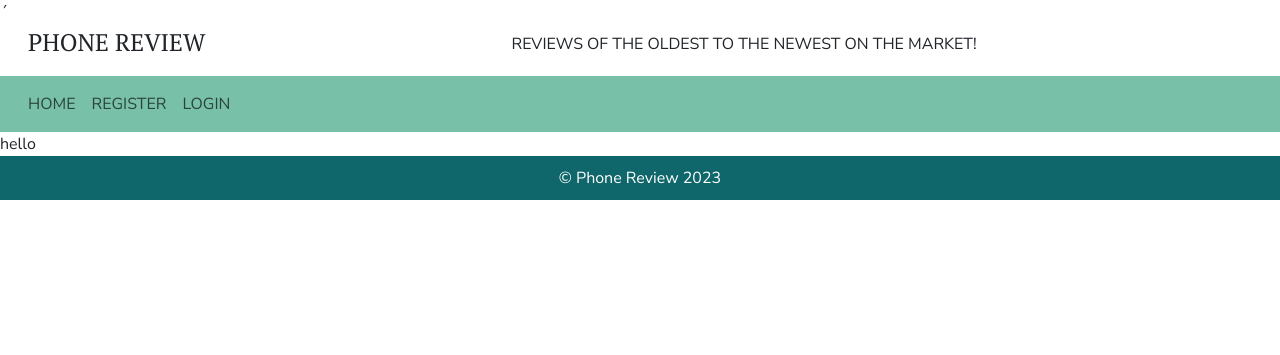
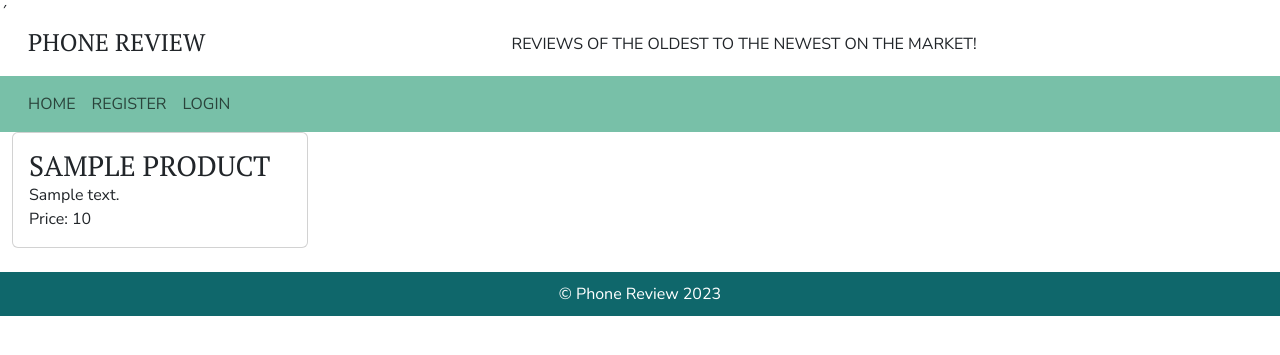
Before and after one commit to OogieOrange/review-page, a Django app: template templates/index.html in a window 1280 px wide. Shown: the top 355 px of the page. Run offline with Django 3.2, Linux system fonts and the light colour scheme; the template is opened without the code that fills it: most values are stand-ins (such as "Sample title", 1, 10 or a date in 2020).

Commit message:
Add view

```diff
--- a/static/css/style.css
+++ b/static/css/style.css
@@ -20,15 +20,6 @@ p {
     margin: 0;
 }
 
-button {
-    text-transform: uppercase;
-    margin: 0;
-    padding: 5px;
-    border: none;
-    border-radius: 2px;
-    background-color: #0077b6;
-    color: white;
-}
 
 /*------------------------------------- Colors */
 
@@ -44,26 +35,14 @@ button {
     background-color: rgba(0, 0, 0, 0.2);
 }
 
+.txt-white {
+    color: white;
+}
+
 /*------------------------------------- Paddings/Margins/Text */
 
 .uppercase {
     text-transform: uppercase;
-}
-
-.padd-10 {
-    padding: 10px;
-}
-
-.padd-10-tb {
-    padding: 10px 0;
-}
-
-.no-p {
-    padding: 0;
-}
-
-.no-m {
-    margin: 0;
 }
 
 /*------------------------------------- Header */
@@ -93,10 +72,6 @@ footer h5 {
     color: #90e0ef;
 }
 
-.txt-white {
-    color: white;
-}
-
 /*------------------------------------- register.html */
 
 .register-box {
--- a/templates/base.html
+++ b/templates/base.html
@@ -23,12 +23,12 @@
         <div class="row uppercase no-gutters px-3 pb-3">
             <div class="col-3 col-lg-2">
                 <a class="navbar-brand logo" href="#">
-                    <p class="no-m">Phone Review</p>
+                    <p class="m-0">Phone Review</p>
                 </a>
             </div>
             <div class="d-none d-md-block col-9 col-lg-10">
                 <div class="text-center">
-                    <p class="no-m pt-2">Reviews of the oldest to the newest on the market!</p>
+                    <p class="m-0 pt-2">Reviews of the oldest to the newest on the market!</p>
                 </div>
             </div>
         </div>
@@ -56,7 +56,7 @@
             </div>
             <div class="d-none d-sm-block col-sm-8 d-md-none d-lg-none d-xl-none">
                 <div class="text-center p-2">
-                    <p class="no-m py-2">Reviews of the oldest to the newest!</p>
+                    <p class="m-0 py-2">Reviews of the oldest to the newest!</p>
                 </div>
             </div>
         </div>
@@ -70,7 +70,7 @@
 
     </main>
 
-    <footer class="container-fluid footer blue-bg txt-white no-p">
+    <footer class="container-fluid footer blue-bg txt-white p-0">
 
         <div class="container-fluid text-center darker-bg">
             <p>&copy; Phone Review
--- a/templates/index.html
+++ b/templates/index.html
@@ -2,6 +2,31 @@
 
 {% block content %}
 
-<p>hello</p>
+<div class="container-fluid">
+    <div class="row">
+        <div class="col-12">
+            <div class="row">
+
+                {% for product in product_posts %}
+                <div class="col-md-3">
+                    <div class="card mb-4">
+                        <div class="card-body">
+                            <h3>{{ product.title }}</h3>
+                            <p>{{ product.description }}</p>
+                            <p>Price: {{ product.price }}</p>
+                        </div>
+                    </div>
+                </div>
+
+                {% if forloop.counter|divisibleby:4 %}
+            </div>
+            <div class="row">
+                {% endif %}
+                {% endfor %}
+
+            </div>
+        </div>
+    </div>
+</div>
 
 {% endblock %}
```
